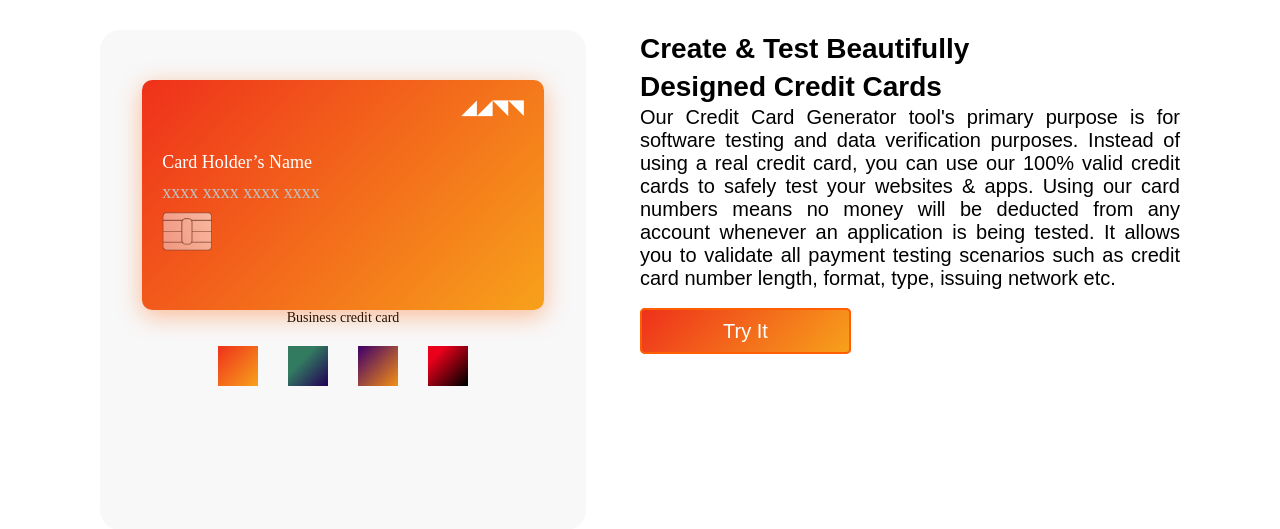
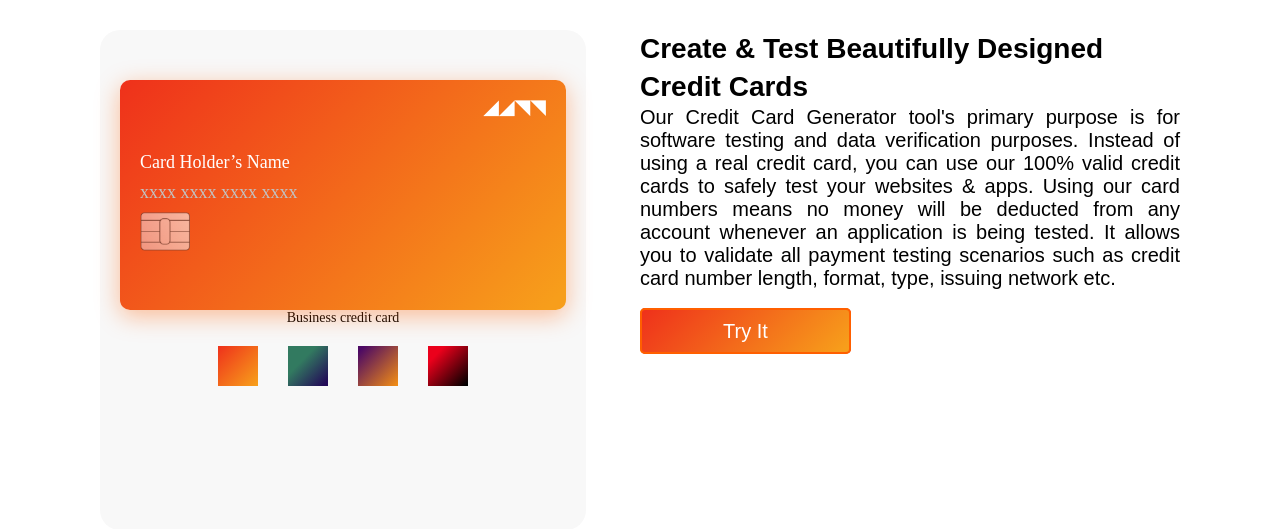
Before and after one commit to IamNaeto/cc_gen, a PHP site: page /html/documentations.php in a window 1280 px wide. Shown: the part 148-677 px from the top of the page. Run offline with PHP 8.4, Linux system fonts and the light colour scheme; the visitor is signed in with stand-in values (Sample User, id 1).

Commit message:
minor styling adjust

```diff
--- a/css/documentations.css
+++ b/css/documentations.css
@@ -137,7 +137,7 @@ main{
     margin-right: 5%;
 }
 .card-design{
-    width: 90%;
+    width: 100%;
     height: 230px;
     background: linear-gradient(134deg, #EB001B -43.28%, #F79E1B  97%);
     box-shadow: 0rem 0.375rem 1.5625rem rgba(255, 95, 0, 0.4);
@@ -207,7 +207,7 @@ margin-left: 30px;
 .card-doc-about h2{
     font-size: 28px;
     line-height: 38px;
-    width: 85%;
+    width: 100%;
 }
 .card-doc-about p{
     font-size: 20px;
```
